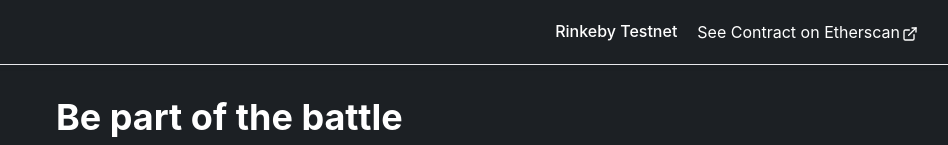
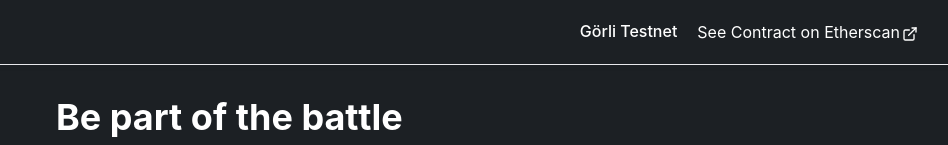
Before and after one commit to UemitGuel/KetchupMayoWebsite, a Next.js app: page / in a window 1280 px wide. Shown: the top 145 px of the page, without its empty margins (328-1276 px from the left). Built offline with nearby package versions, Linux system fonts and the light colour scheme.

Commit message:
Update header.js

```diff
--- a/Components/header.js
+++ b/Components/header.js
@@ -29,9 +29,9 @@ const Header = () => {
                     <HStack ml={-4} spacing={2} paddingRight={8}>
                         <Spacer />
                         <Tag size={'lg'} key={'lg'} variant='outline' colorScheme='white'>
-                            <TagLabel>Rinkeby Testnet</TagLabel>
+                            <TagLabel>Görli Testnet</TagLabel>
                         </Tag>
-                        <Link href='https://rinkeby.etherscan.io/address/0x7B3D2F17bfa2B2d2Ea3Cb2F4494D25bD7291e6EF' isExternal>
+                        <Link href='https://goerli.etherscan.io/address/0x7bd4dcc61d051fc11aff9b7412ba88d262113672' isExternal>
                             See Contract on Etherscan<ExternalLinkIcon mx='2px' />
                         </Link>
                     </HStack>
```
